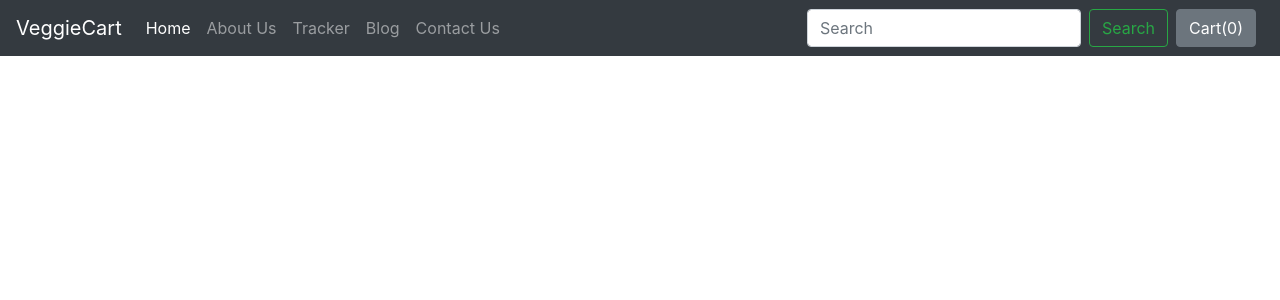
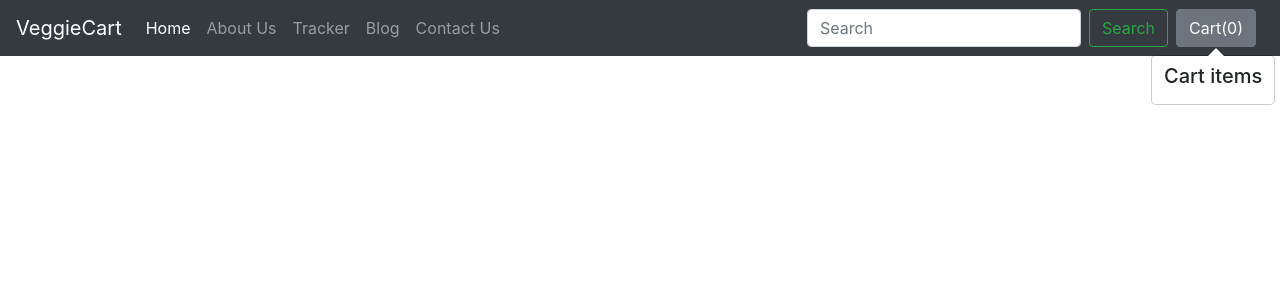
Before and after one commit to ankeshkr/veggiecart10, a Django app: template shop/templates/shop/index.html in a window 1280 px wide. Shown: the top 300 px of the page. Run offline with Django 3.2, Linux system fonts and the light colour scheme; the template is opened without the code that fills it, so the values that code supplies are empty; some libraries are stand-ins or nearby versions.

Commit message:
Update index.html

```diff
--- a/shop/templates/shop/index.html
+++ b/shop/templates/shop/index.html
@@ -88,6 +88,96 @@ padding-right:0;
 </div>
 {% endblock %}
 {% block js%}
+  <script>
+    console.log("working");
+    if (localStorage.getItem('cart') == null) {
+      var cart = {};
+    }
+    else {
+      cart = JSON.parse(localStorage.getItem('cart'));
+      updateCart(cart)
+    }
+   //$('.cart').click(function () {
+     $('.divpr').on('click','button.cart',function(){
+      console.log('clicked');
+      var idstr = this.id.toString();
+      console.log(idstr);
+      if (cart[idstr] != undefined) {
+        qty = cart[idstr][0]+1;
+      //  name="My Item"
+        //cart[idstr] = [qty,name];
+      }
+      else {
+        qty=1;
+        name=document.getElementById('name'+idstr).innerHTML;
+        price=document.getElementById('price'+idstr).innerHTML;
+        cart[idstr] = [qty,name,parseInt(price)];
+      }
+      console.log(cart);
+      updateCart(cart)
+    });
+    $('#popcart').popover();
+    updatePopover(cart);
+
+    function updatePopover(cart) {
+      console.log("we are inside updatepopover");
+      var popStr = "";
+      popStr = popStr + "<h5> Cart items </h5> <div class='mx-2 my-2'>";
+      var i = 1
+      for (var item in cart) {
+        popStr = popStr + "<b>" + i + "</b>. ";
+        popStr = popStr + document.getElementById('name' + item).innerHTML.slice(0, 20) + "...Qty: " + cart[item][0] + '<br>';
+        i = i + 1;
+      }
+      popStr = popStr + "</div><a href = '/shop/checkout'> <button class='btn btn-primary mx-2' id='Checkout'>Checkout</button ></a ><button class='btn btn-primary' onclick='clearCart()' id=clearCart'>ClearCart</button></a >"
+      console.log(popStr);
+      document.getElementById('popcart').setAttribute('data-content', popStr);
+      $('#popcart').popover('show');
+    }
+   function clearCart() {
+      cart = JSON.parse(localStorage.getItem('cart'));
+      for (var item in cart) {
+        document.getElementById('div' + item).innerHTML = '<button id="' + item + '" class="btn btn-primary cart">Add to Cart</button>'
+      }
+      localStorage.clear()
+      cart = {};
+      updateCart(cart);
+    }
+
+    function updateCart(cart) {
+      console.log(cart);
+      var sum = 0;
+      for (var item in cart) {
+        sum = sum + cart[item][0];
+        console.log('div' + item)
+        document.getElementById('div' + item).innerHTML = "<button id='minus" + item + "' class='btn btn-primary minus'>-</button> <span id='val" + item + "''>" + cart[item][0] + "</span> <button id='plus" + item + "' class='btn btn-primary plus'> + </button>";
+      }
+      localStorage.setItem('cart', JSON.stringify(cart));
+      document.getElementById('cart').innerHTML = sum;
+      console.log(cart);
+      updatePopover(cart);
+    }
+    //if plus or minus button is clicked
+    $('.divpr').on("click", "button.minus", function () {
+      console.log("minus clicked");
+      a = this.id.slice(7,);
+      console.log(a);
+      cart['pr' + a][0] = cart['pr' + a][0] - 1;
+      cart['pr' + a][0] = Math.max(0, cart['pr' + a][0])
+      document.getElementById('valpr' + a).innerHTML = cart['pr' + a][0];
+      updateCart(cart);
+    });
+    $('.divpr').on("click", "button.plus", function () {
+      console.log("plus clicked");
+      a = this.id.slice(6,);
+      console.log(a);
+      cart['pr' + a][0] = cart['pr' + a][0] + 1;
+      document.getElementById('valpr' + a).innerHTML = cart['pr' + a][0];
+      updateCart(cart);
+    });
+
+
+  </script>
   {% endblock %}
 
 <!-- Optional<br>
```
